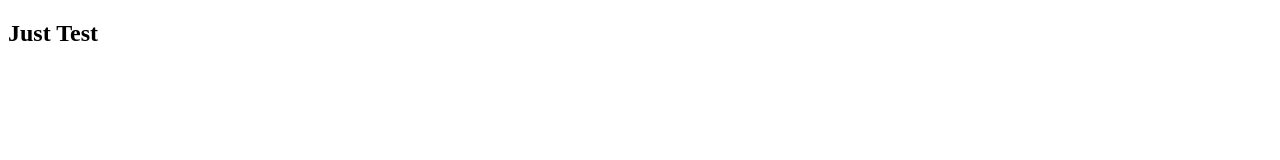
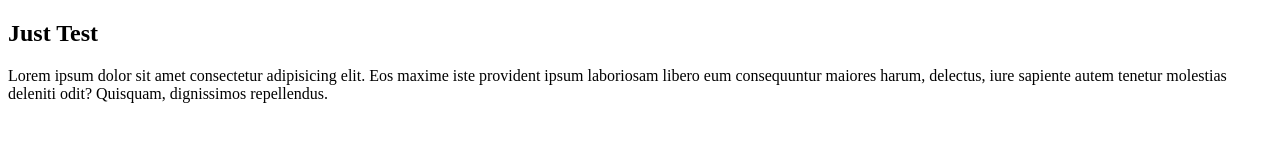
Before and after one commit to nizam-uddin13/just-test, a plain HTML site: page index.html in a window 1280 px wide. Drawn offline with Linux system fonts and the light colour scheme.

Commit message:
fourth test

```diff
--- a/index.html
+++ b/index.html
@@ -8,5 +8,6 @@
 </head>
 <body>
     <h2>Just Test</h2>
+    <p>Lorem ipsum dolor sit amet consectetur adipisicing elit. Eos maxime iste provident ipsum laboriosam libero eum consequuntur maiores harum, delectus, iure sapiente autem tenetur molestias deleniti odit? Quisquam, dignissimos repellendus.</p>
 </body>
 </html>
```
